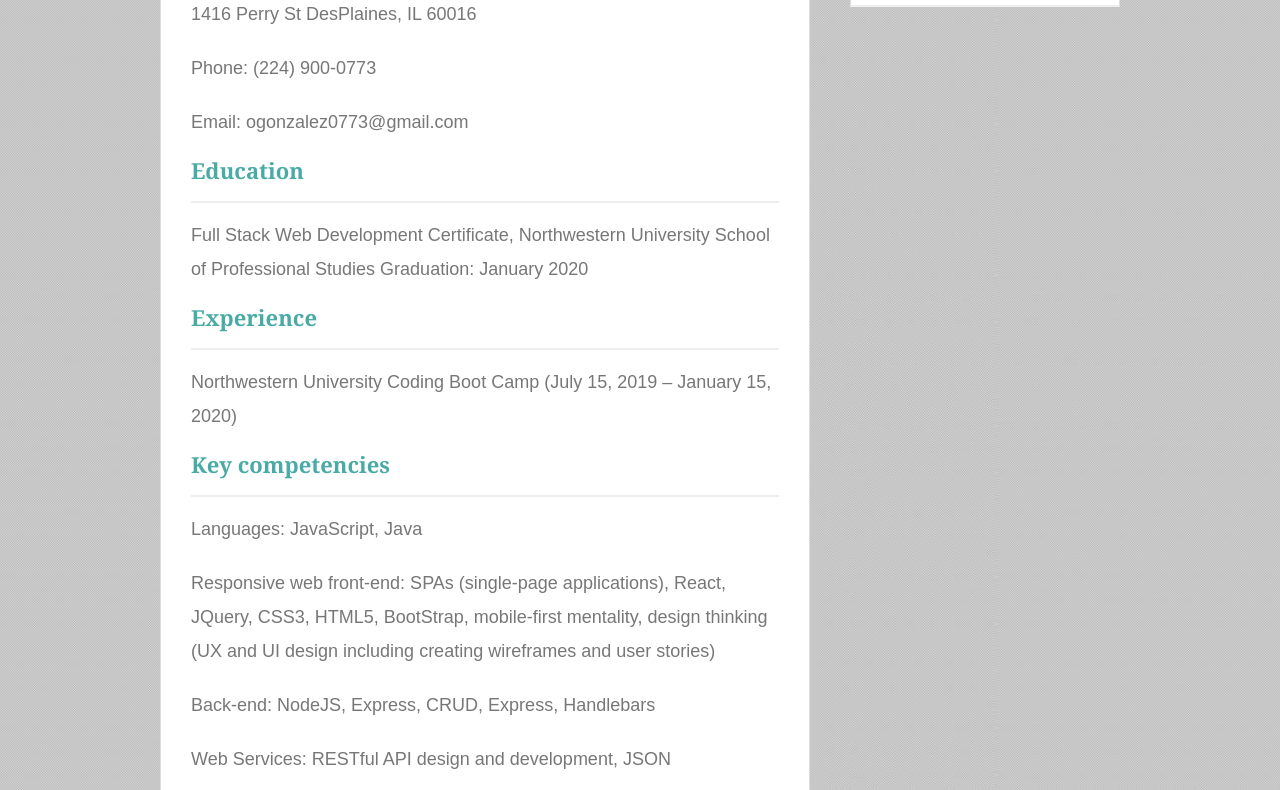
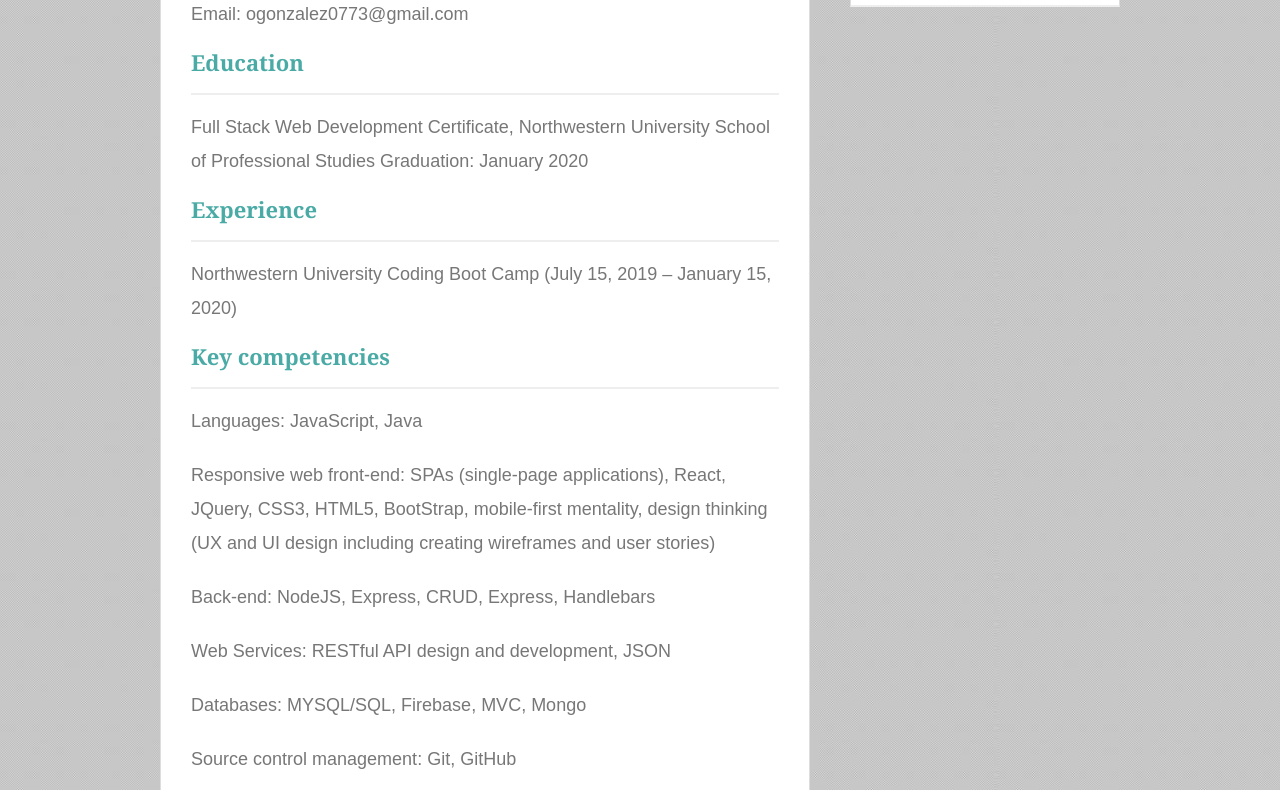
Before and after one commit to ogonzalez0774/Oscar-Gonzalez-Martin-Portfolio, a plain HTML site: page contact.html in a window 1280 px wide. Shown: the part 310-1100 px from the top of the page. Drawn offline with nearby package versions, Linux system fonts and the light colour scheme.

Commit message:
Update contact.html

```diff
--- a/contact.html
+++ b/contact.html
@@ -29,10 +29,6 @@
     <section class="main-section">
       <h1>Resume</h1>
       <P>Oscar Gonzalez Martin</P>
-      <P>1416 Perry St DesPlaines, IL 60016</P>
-      <P>
-        Phone: (224) 900-0773
-      </P>
       <p>
         Email: ogonzalez0773@gmail.com
       </p>
```
